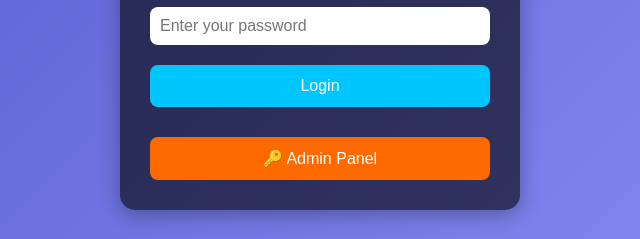
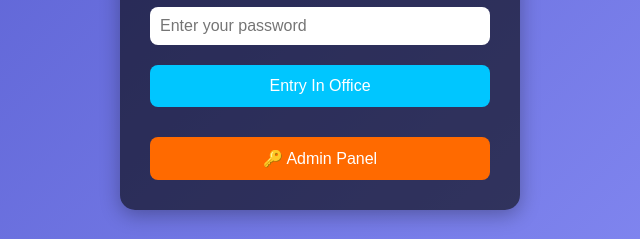
Before and after one commit to aryanmaurya224127-ship-it/company-login-portal, a plain HTML site: page EntryAttendance.html in a window 1280 px wide. Shown: the part 362-601 px from the top of the page, 320-960 px from the left. Drawn offline with Linux system fonts and the light colour scheme.

Commit message:
change the text

```diff
--- a/EntryAttendance.html
+++ b/EntryAttendance.html
@@ -100,7 +100,7 @@
     <div id="login-box">
       <input type="userId" id="userId" placeholder="Enter your ID">
       <input type="password" id="password" placeholder="Enter your password">
-      <button onclick="login()">Login</button>
+      <button onclick="login()">Entry In Office</button>
       <p id="message"></p>
     </div>
 
```
